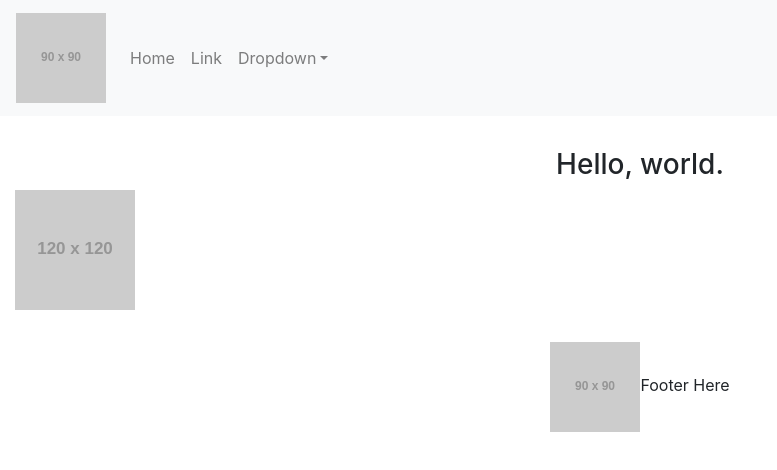
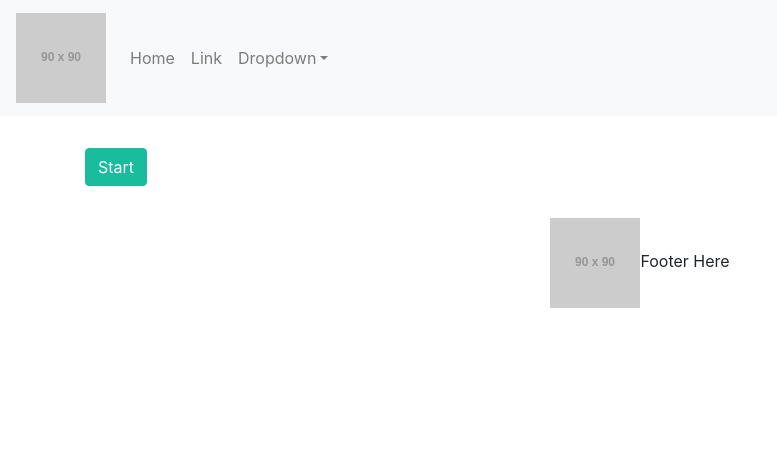
Before and after one commit to ceottaki/memory-game, a Next.js app in the folder app/: page / in a window 1280 px wide. Shown: the top 470 px of the page, without its empty margins (0-777 px from the left). Built offline with nearby package versions, Linux system fonts and the light colour scheme.

Commit message:
Basic board with random cards, no visuals.

```diff
--- /dev/null
+++ b/app/src/common-types/ICard.d.ts
@@ -0,0 +1,3 @@
+export interface ICard {
+  matchValue: number
+}
--- /dev/null
+++ b/app/src/components/Board/Board.tsx
@@ -0,0 +1,92 @@
+import React, { useEffect, useState } from 'react'
+import { Button, Container, Col, Row } from 'react-bootstrap'
+
+import styles from './Board.module.scss'
+
+import Card from '../Card/Card'
+import { ICard } from '../../common-types/ICard'
+import RunningTime from './RunningTime'
+import { Utils } from '../../services/utils'
+
+interface IBoardProps {
+  height: number
+  width: number
+}
+
+interface IBoardState {
+  started: boolean
+  startTime?: Date
+  cards: ICard[]
+}
+
+export const Board: React.FC<IBoardProps> = ({ height, width }) => {
+  const defaultState: IBoardState = {
+    started: false,
+    startTime: undefined,
+    cards: []
+  }
+
+  const [{ started, startTime, cards }, setState] = useState(defaultState)
+
+  useEffect(() => {
+    if (started) {
+      // Generate cards
+      const totalCards = height * width
+      const totalTypeCards = Math.floor(totalCards / 2)
+      const newCards: ICard[] = []
+      for (let i = 0; i < totalCards; i++) {
+        let newMatchValue: number | undefined
+        while (
+          !newMatchValue ||
+          newCards.filter((c) => c.matchValue === newMatchValue).length === 2
+        ) {
+          newMatchValue = Utils.randint(1, totalTypeCards)
+        }
+
+        newCards.push({ matchValue: newMatchValue })
+      }
+
+      setState((s) => ({ ...s, cards: newCards }))
+    } else if (startTime) {
+      // Display score
+    }
+  }, [started])
+
+  const toggleGameState = () => {
+    setState((s) => ({
+      ...s,
+      started: !s.started,
+      startTime: s.started ? s.startTime : new Date()
+    }))
+  }
+
+  const rowsArray = Array.from(Array(height), (x, index) => index)
+  const colsArray = Array.from(Array(width), (x, index) => index)
+
+  return (
+    <Container>
+      <Row>
+        <Col>
+          <Button variant={started ? 'secondary' : 'primary'} onClick={toggleGameState}>
+            {started ? 'End' : 'Start'}
+          </Button>
+        </Col>
+        <Col>{started && startTime ? <RunningTime startTime={startTime} /> : null}</Col>
+      </Row>
+
+      {cards && cards.length
+        ? rowsArray.map((r) => (
+            <Row key={r}>
+              {colsArray.map((c) => (
+                <Col key={c}>
+                  <Card card={cards[r * height + c]} />
+                </Col>
+              ))}
+            </Row>
+          ))
+        : null}
+    </Container>
+  )
+}
+
+export default Board
--- /dev/null
+++ b/app/src/components/Board/RunningTime.tsx
@@ -0,0 +1,37 @@
+import React, { useEffect, useState } from 'react'
+
+interface IRunningTimeProps {
+  startTime: Date
+}
+
+interface IRunningTimeState {
+  runningTime: Date
+  currentTimeout?: NodeJS.Timeout
+}
+
+export const RunningTime: React.FC<IRunningTimeProps> = ({ startTime }) => {
+  const defaultState: IRunningTimeState = {
+    runningTime: new Date(0)
+  }
+
+  const [{ runningTime }, setState] = useState(defaultState)
+
+  useEffect(() => {
+    const now = new Date()
+    const currentTimeout: NodeJS.Timeout = setTimeout(() => {
+      setState((s) => ({ ...s, runningTime: new Date(Number(now) - Number(startTime)) }))
+    }, 500)
+
+    return () => {
+      clearTimeout(currentTimeout)
+    }
+  }, [startTime, runningTime])
+
+  return (
+    <div>
+      {runningTime.getUTCHours()}:{runningTime.getUTCMinutes()}:{runningTime.getUTCSeconds()}
+    </div>
+  )
+}
+
+export default RunningTime
--- /dev/null
+++ b/app/src/components/Card/Card.tsx
@@ -0,0 +1,15 @@
+import React from 'react'
+
+import styles from './Card.module.scss'
+
+import { ICard } from '../../common-types/ICard'
+
+interface ICardProps {
+  card: ICard
+}
+
+export const Card: React.FC<ICardProps> = ({ card }) => {
+  return <div>{card.matchValue}</div>
+}
+
+export default Card
--- a/app/src/pages/index.tsx
+++ b/app/src/pages/index.tsx
@@ -1,12 +1,11 @@
 import { NextPage } from 'next'
 
+import Board from '../components/Board/Board'
 import MainLayout from '../components/MainLayout/MainLayout'
-import Avatar from '../components/Account/Avatar'
 
 const Home: NextPage = () => (
   <MainLayout>
-    <h3 className='text-center'>Hello, world.</h3>
-    <Avatar />
+    <Board height={6} width={6} />
   </MainLayout>
 )
 
--- /dev/null
+++ b/app/src/services/utils.ts
@@ -0,0 +1,5 @@
+export class Utils {
+  public static randint(start: number, end: number): number {
+    return Math.floor(Math.random() * end + start)
+  }
+}
```
Also changed, not shown: app/src/common-types/read-and-delete.txt (deleted), app/src/components/Board/Board.module.scss (added), app/src/components/Card/Card.module.scss (added).
